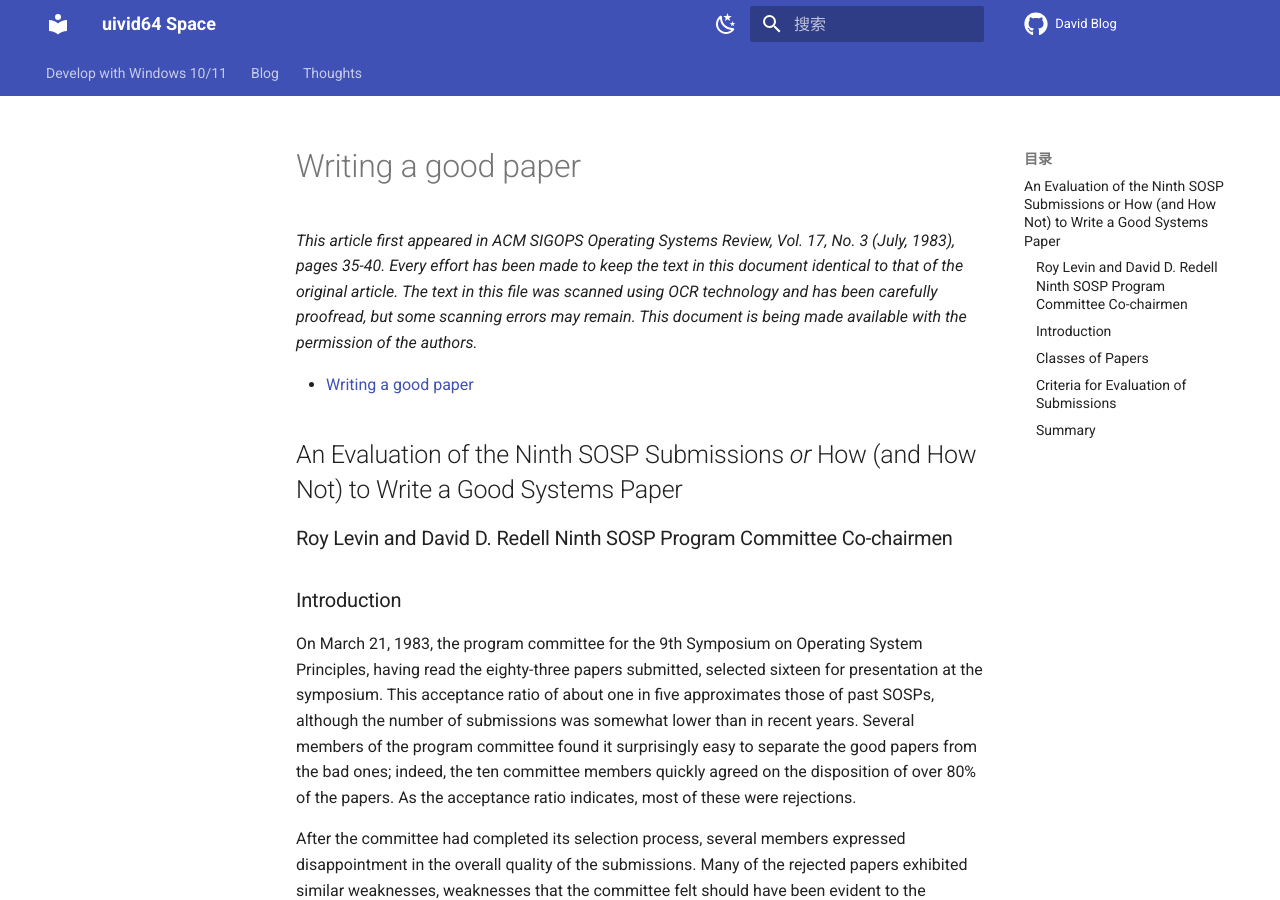
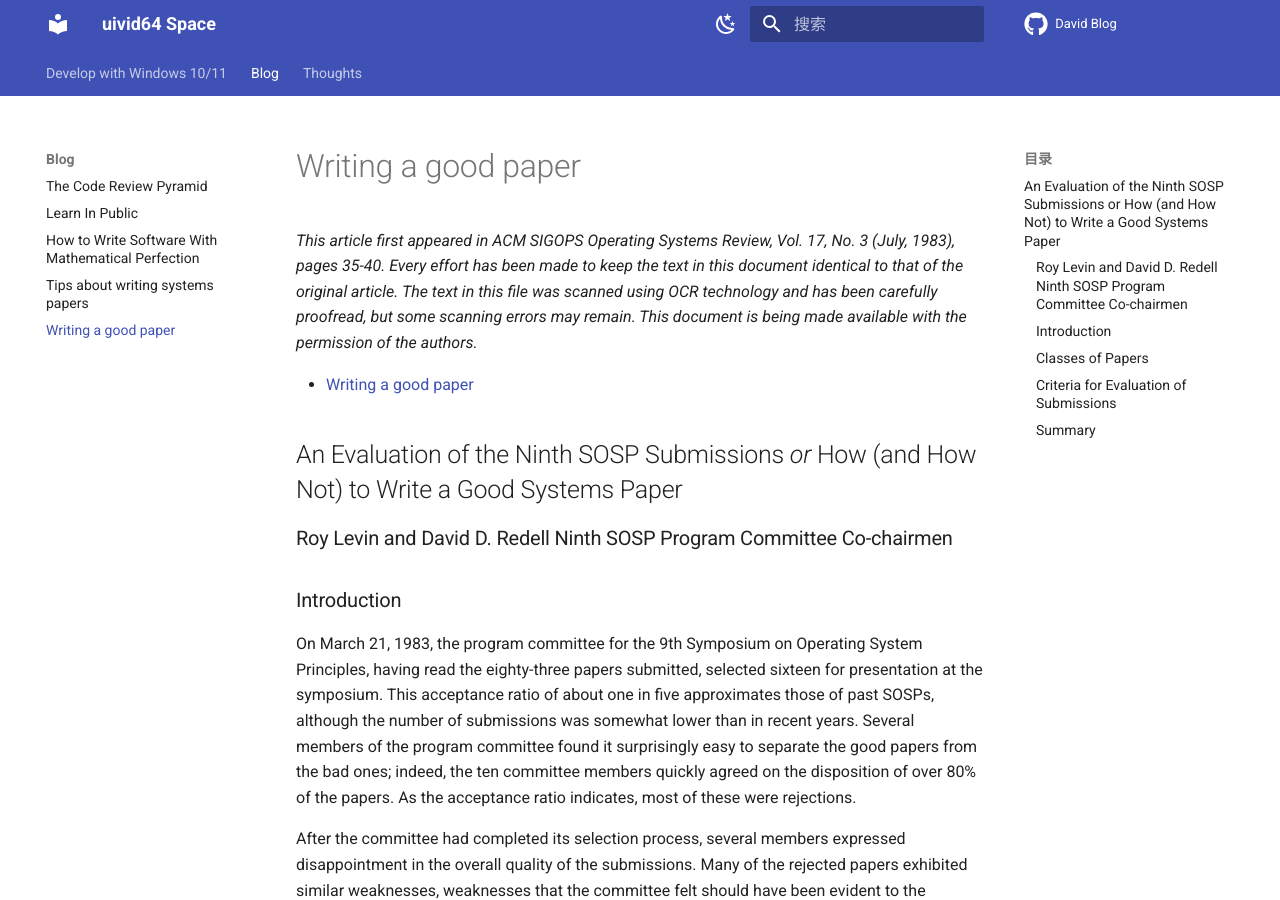
Before and after one commit to uivid64/uivid64.github.io, an MkDocs documentation site: the page built from docs/Blog/Writing a good paper.md, in a window 1280 px wide and 900 px high. Built offline with MkDocs 1.6.1 and Material for MkDocs 9.7.7, drawn with Linux system fonts in a browser that asks for light colours; comment, search, counter and statistics services are not loaded.

Commit message:
Update mkdocs.yml

```diff
--- a/mkdocs.yml
+++ b/mkdocs.yml
@@ -60,6 +60,7 @@ nav:
       - Learn In Public: Blog/Learn In Public.md
       - How to Write Software With Mathematical Perfection: Blog/How to Write Software With Mathematical Perfection.md
       - Tips about writing systems papers: Blog/Tips about writing systems papers.md
+      - Writing a good paper: Blog/Writing a good paper.md
     - Thoughts:
       - Camera on the phone: Thoughts/Camera on the phone.md
       - Personal Preference: Thoughts/Personal Preference.md
```
